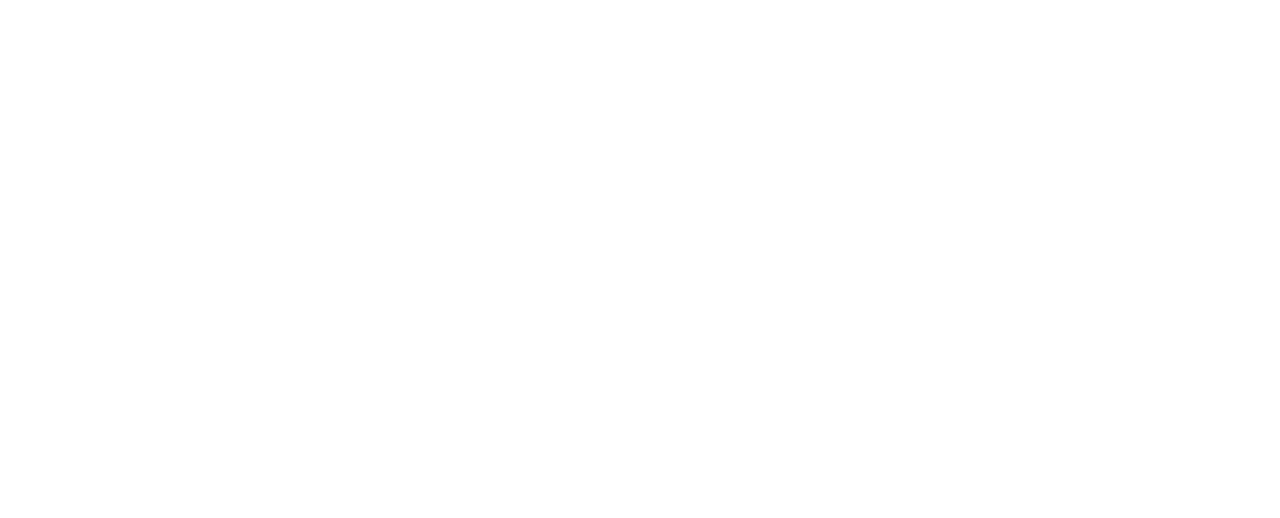
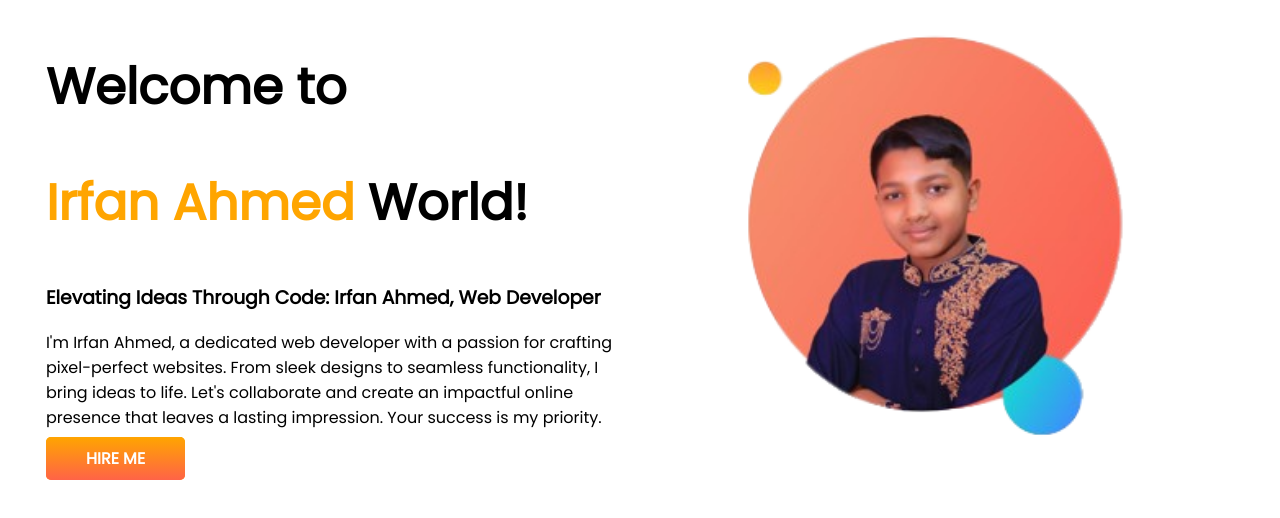
Before and after one commit to irfanbd90/developer-protfolio, a plain HTML site: page index.html in a window 1280 px wide. Drawn offline with Linux system fonts and the light colour scheme.

Commit message:
web design

```diff
--- a/index.html
+++ b/index.html
@@ -3,9 +3,24 @@
 <head>
     <meta charset="UTF-8">
     <meta name="viewport" content="width=device-width, initial-scale=1.0">
-    <title>Document</title>
+    <title>Developer protfolio</title>
+    <link rel="preconnect" href="https://fonts.googleapis.com">
+    <link rel="preconnect" href="https://fonts.gstatic.com" crossorigin>
+    <link href="https://fonts.googleapis.com/css2?family=Poppins&display=swap" rel="stylesheet">
+    <link rel="stylesheet" href="style.css">
 </head>
 <body>
-
+ <section>
+    <div class="half">
+        <h1>Welcome to</h1>
+        <h1><span class="orange">Irfan Ahmed</span> World!</h1>
+        <h3>Elevating Ideas Through Code: Irfan Ahmed, Web Developer</h3>
+        <p>I'm Irfan Ahmed, a dedicated web developer with a passion for crafting pixel-perfect websites. From sleek designs to seamless functionality, I bring ideas to life. Let's collaborate and create an impactful online presence that leaves a lasting impression. Your success is my priority.</p>
+        <a class="link-button" target="_blank" href="https://www.linkedin.com/in/irfan-ahmed-b5063a284/">HIRE ME</a>
+      </div>
+      <div class="half">
+        <img src="images/1.png" alt="">
+      </div>
+ </section>
 </body>
 </html>
--- a/style.css
+++ b/style.css
@@ -0,0 +1,28 @@
+body{
+    font-family: 'Poppins', sans-serif;
+}
+h1{
+    font-size: 50px;
+}
+.orange{
+    color: orange;
+}
+section{
+    display: flex;
+}
+.half{
+    width: 50%;
+    padding-left:3%;
+}
+.half img{
+    width: 85%;
+}
+.link-button{
+    text-decoration: none;
+    background-color: orange;
+    padding: 10px 40px;
+    border-radius: 5px;
+    background-image: linear-gradient(orange,tomato);
+    color: white;
+    font-weight: 700;
+}
```
Also changed, not shown: images/1.png (added), images/2.png (added), images/dream-bg.png (added), images/exp-bg.png (added), images/my-bg.png (added), images/my-bg2.png (added), images/top-banner.png (added), 7 other files.
